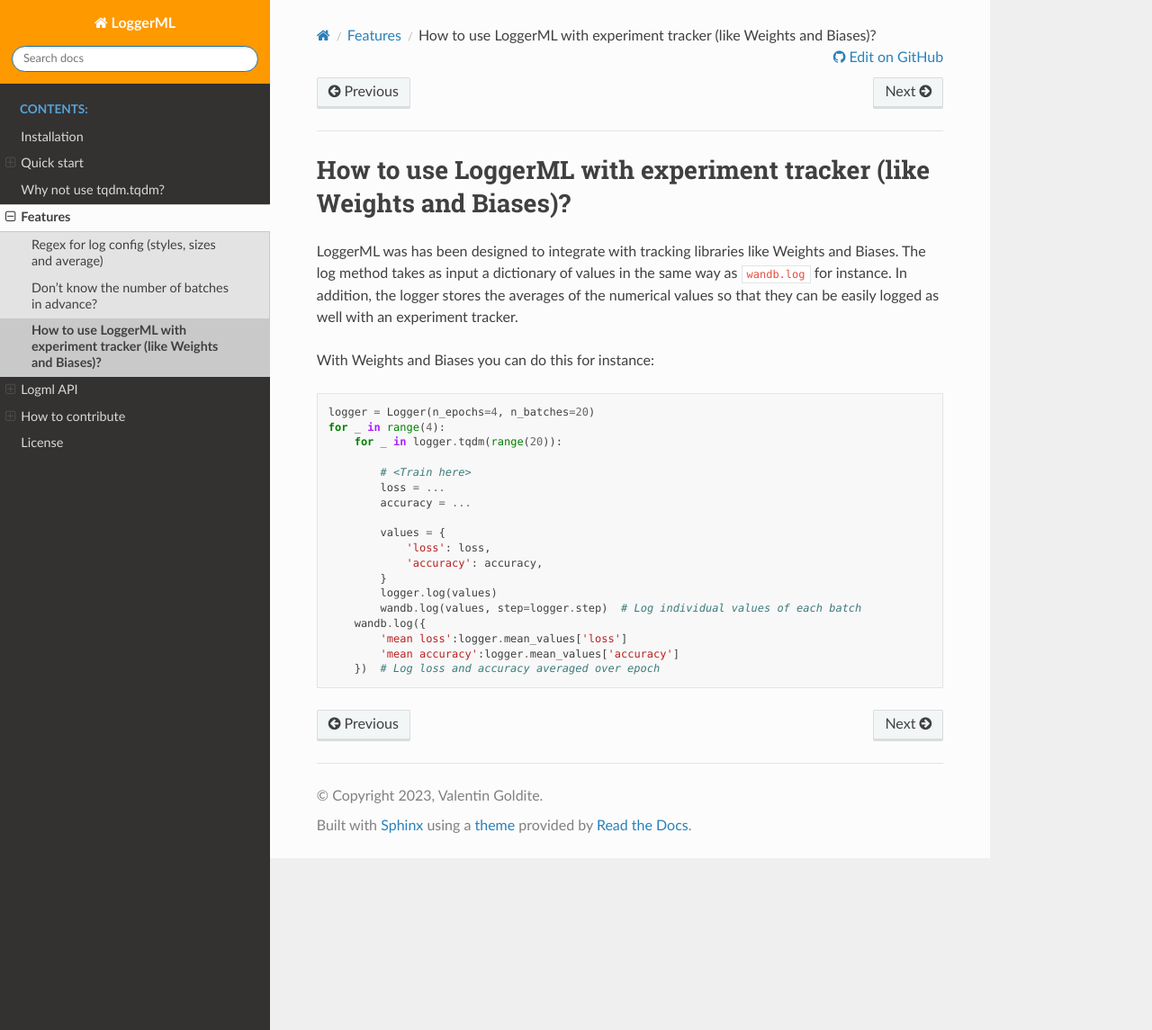
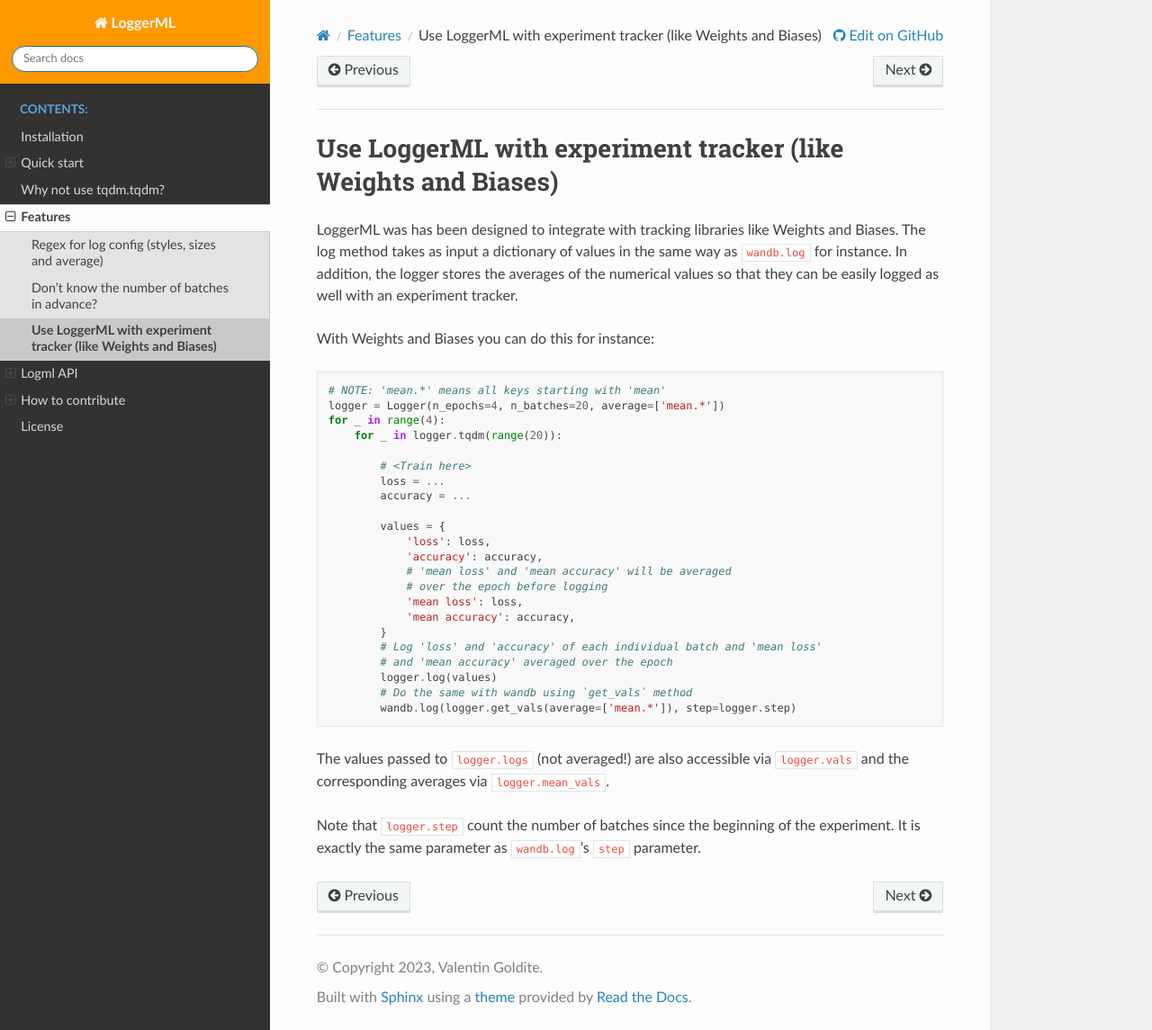
Before and after one commit to valentingol/logml, a Sphinx documentation site: the page built from docs/features/with_tracker.md, in a window 1280 px wide and 1145 px high. Shown: the whole window at 90% size. Built offline with Sphinx 7.4.7 and the Read the Docs theme 2.0.0, drawn with Linux system fonts in a browser that asks for light colours; the version number could not be read and is left out.

Commit message:
📝 Update docs with `get_vals` method

````diff
--- a/docs/features/with_tracker.md
+++ b/docs/features/with_tracker.md
@@ -1,4 +1,4 @@
-# How to use LoggerML with experiment tracker (like Weights and Biases)?
+# Use LoggerML with experiment tracker (like Weights and Biases)
 
 LoggerML was has been designed to integrate with tracking libraries like Weights and
 Biases. The log method takes as input a dictionary of values in the same way as
@@ -8,7 +8,8 @@
 With Weights and Biases you can do this for instance:
 
 ```python
-logger = Logger(n_epochs=4, n_batches=20)
+# NOTE: 'mean.*' means all keys starting with 'mean'
+logger = Logger(n_epochs=4, n_batches=20, average=['mean.*'])
 for _ in range(4):
     for _ in logger.tqdm(range(20)):
 
@@ -19,11 +20,20 @@
         values = {
             'loss': loss,
             'accuracy': accuracy,
+            # 'mean loss' and 'mean accuracy' will be averaged
+            # over the epoch before logging
+            'mean loss': loss,
+            'mean accuracy': accuracy,
         }
+        # Log 'loss' and 'accuracy' of each individual batch and 'mean loss'
+        # and 'mean accuracy' averaged over the epoch
         logger.log(values)
-        wandb.log(values, step=logger.step)  # Log individual values of each batch
-    wandb.log({
-        'mean loss':logger.mean_values['loss']
-        'mean accuracy':logger.mean_values['accuracy']
-    })  # Log loss and accuracy averaged over epoch
+        # Do the same with wandb using `get_vals` method
+        wandb.log(logger.get_vals(average=['mean.*']), step=logger.step)
 ```
+
+The values passed to `logger.logs` (not averaged!) are also accessible via `logger.vals`
+and the corresponding averages via `logger.mean_vals`.
+
+Note that `logger.step` count the number of batches since the beginning of the
+experiment. It is exactly the same parameter as `wandb.log`'s `step` parameter.
````
